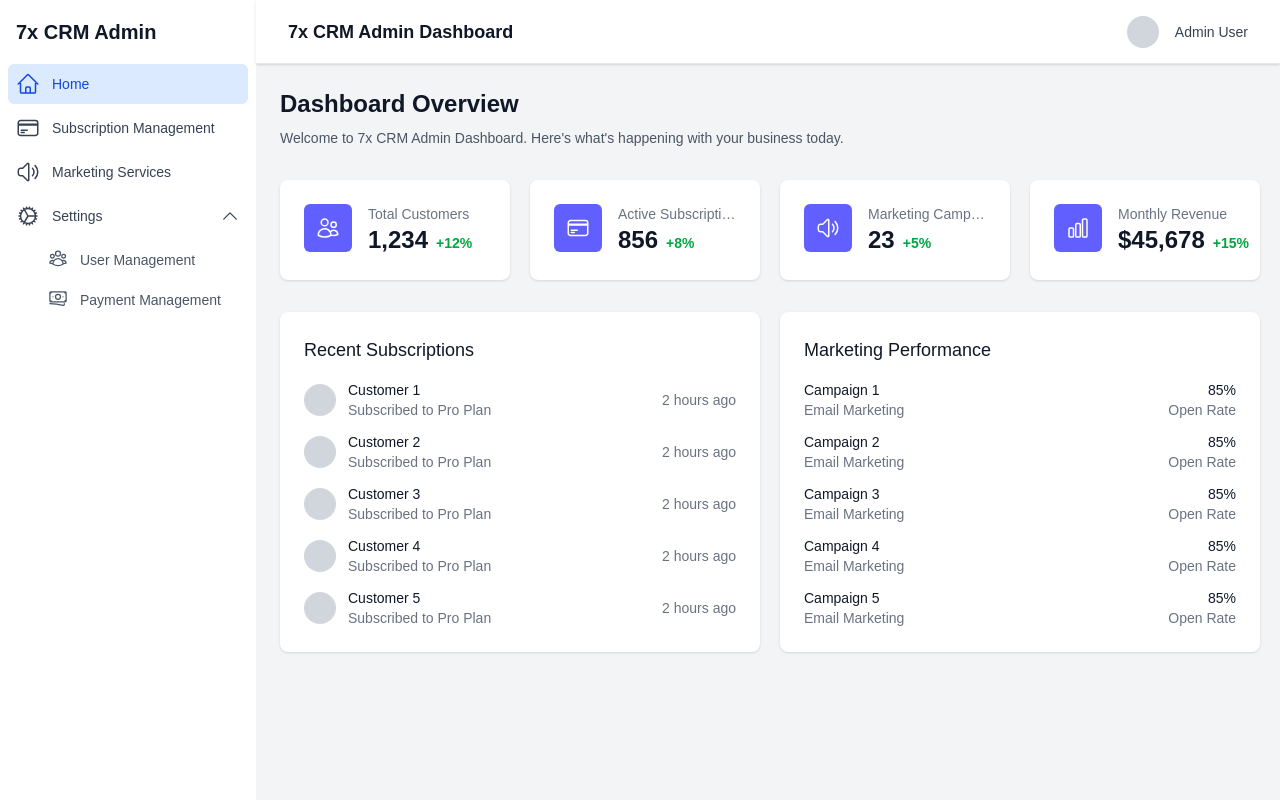
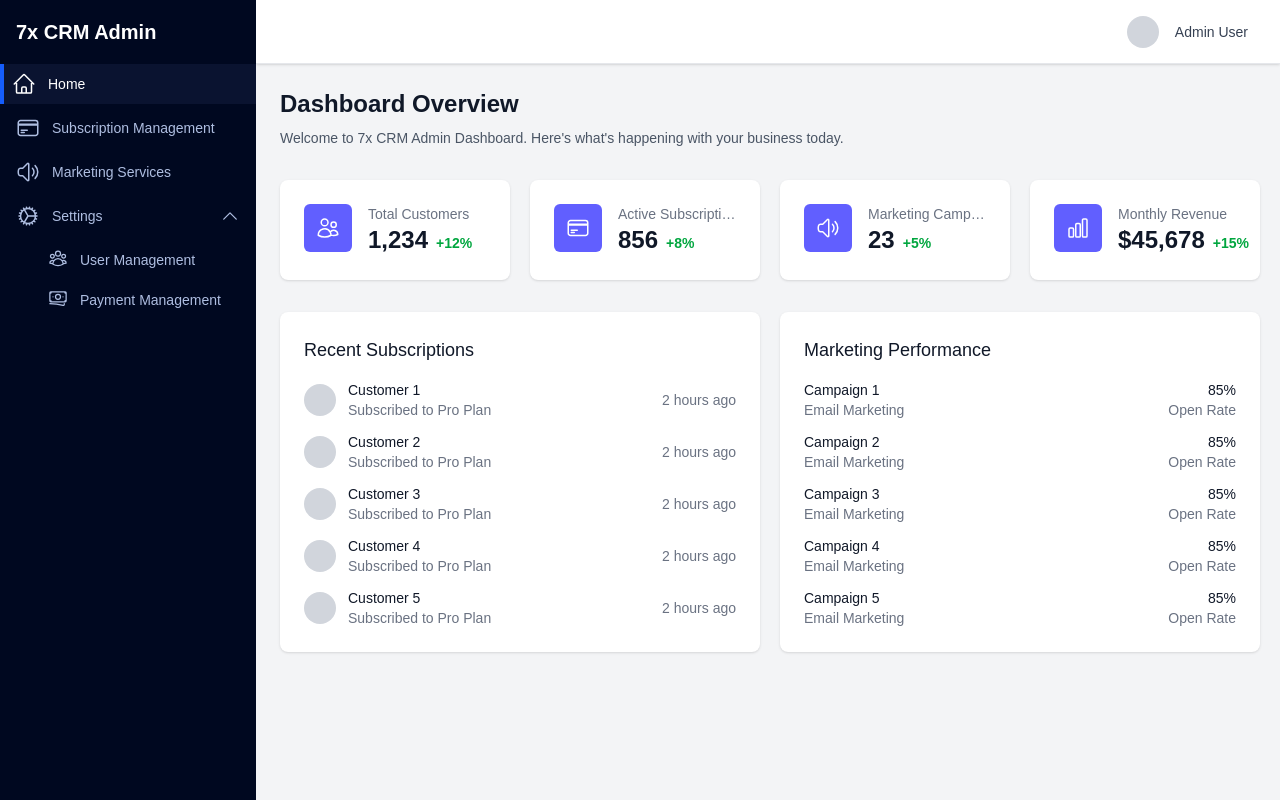
Before and after one commit to lekompozer/7xcrm-frontend, a Next.js app: page /home in a window 1280 px wide. Both pictures are taken after a click on the button "Settings". Built offline with nearby package versions, Linux system fonts and the light colour scheme.

Commit message:
update marketing page

```diff
--- a/src/app/layout.tsx
+++ b/src/app/layout.tsx
@@ -1,10 +1,10 @@
 import type { Metadata } from "next";
-import { Roboto } from "next/font/google";
+import { Inter } from "next/font/google";
 import "./globals.css";
 
-const roboto = Roboto({
+const inter = Inter({
   subsets: ["latin"],
-  variable: "--font-roboto",
+  variable: "--font-inter",
   weight: ["300", "400", "500", "700"],
 });
 
@@ -21,7 +21,7 @@ export default function RootLayout({
   return (
     <html lang="en">
       <body
-        className={`${roboto.variable} font-sans antialiased`}
+        className={`${inter.variable} font-sans antialiased`}
       >
         {children}
       </body>
--- a/src/components/layout/DashboardLayout.tsx
+++ b/src/components/layout/DashboardLayout.tsx
@@ -12,7 +12,7 @@ export default function DashboardLayout({ children }: DashboardLayoutProps) {
             <div className="flex flex-1 flex-col min-w-0">
                 <Header />
                 <main className="flex-1 overflow-y-auto">
-                    <div className="p-6 pr-5 max-w-full">
+                    <div className="p-6 pr-5 max-w-full md:pl-6 pl-16">
                         {children}
                     </div>
                 </main>
--- a/src/components/layout/Header.tsx
+++ b/src/components/layout/Header.tsx
@@ -3,7 +3,7 @@ export default function Header() {
         <div className="sticky top-0 z-40 flex h-16 shrink-0 items-center gap-x-4 border-b border-gray-200 bg-white px-4 shadow-sm sm:gap-x-6 sm:px-6 lg:px-8">
             <div className="flex flex-1 gap-x-4 self-stretch lg:gap-x-6">
                 <div className="flex flex-1 items-center">
-                    <h2 className="text-lg font-semibold text-gray-900">
+                    <h2 className="text-lg font-semibold text-gray-900 ml-16 md:hidden">
                         7x CRM Admin Dashboard
                     </h2>
                 </div>
--- a/src/components/layout/Sidebar.tsx
+++ b/src/components/layout/Sidebar.tsx
@@ -10,7 +10,9 @@ import {
     CogIcon,
     ChevronDownIcon,
     UserGroupIcon,
-    BanknotesIcon
+    BanknotesIcon,
+    Bars3Icon,
+    XMarkIcon
 } from '@heroicons/react/24/outline'; const menuItems = [
     {
         name: 'Home',
@@ -49,15 +51,58 @@ import {
 export default function Sidebar() {
     const pathname = usePathname();
     const [openSubmenu, setOpenSubmenu] = useState<string | null>(null);
+    const [isMobileMenuOpen, setIsMobileMenuOpen] = useState(false);
 
     const toggleSubmenu = (menuName: string) => {
         setOpenSubmenu(openSubmenu === menuName ? null : menuName);
     };
 
+    const toggleMobileMenu = () => {
+        setIsMobileMenuOpen(!isMobileMenuOpen);
+    };
+
+    const closeMobileMenu = () => {
+        setIsMobileMenuOpen(false);
+    };
+
     return (
-        <div className="flex h-full w-64 flex-col" style={{ width: '256px', backgroundColor: '#ffffff' }}>
+        <>
+            {/* Mobile Menu Button */}
+            <button
+                onClick={toggleMobileMenu}
+                className="fixed top-4 left-4 z-50 p-2 rounded-md bg-gray-800 text-white md:hidden"
+            >
+                <Bars3Icon className="h-6 w-6" />
+            </button>
+
+            {/* Mobile Overlay */}
+            {isMobileMenuOpen && (
+                <div
+                    className="fixed inset-0 bg-black bg-opacity-50 z-40 md:hidden"
+                    onClick={closeMobileMenu}
+                />
+            )}
+
+            {/* Sidebar */}
+            <div
+                className={`
+                    flex h-full flex-col
+                    md:w-64 md:relative md:translate-x-0
+                    fixed w-64 top-0 left-0 z-50 transition-transform duration-300 ease-in-out
+                    ${isMobileMenuOpen ? 'translate-x-0' : '-translate-x-full'}
+                `}
+                style={{ backgroundColor: '#000820' }}
+            >
+                {/* Mobile Close Button */}
+                <button
+                    onClick={closeMobileMenu}
+                    className="absolute top-4 right-4 p-2 text-white md:hidden"
+                >
+                    <XMarkIcon className="h-6 w-6" />
+                </button>
+
                 <div className="flex h-16 shrink-0 items-center px-4">
-                <h1 className="text-xl font-bold text-gray-900">7x CRM Admin</h1>
+                    <h1 className="text-xl font-bold text-white">7x CRM Admin</h1>
                 </div>
                 <nav className="flex flex-1 flex-col px-4 pb-4">
                     <ul role="list" className="flex flex-1 flex-col gap-y-7">
@@ -68,10 +113,16 @@ export default function Sidebar() {
                                         {!item.children ? (
                                             <Link
                                                 href={item.href}
-                                            className={`group flex gap-x-3 rounded-md p-2 text-sm leading-6 ${pathname === item.href
-                                                ? 'bg-blue-100 text-blue-700 font-medium'
-                                                : 'text-gray-700 hover:text-blue-700 hover:bg-gray-100'
+                                                onClick={closeMobileMenu}
+                                                className={`group flex gap-x-3 p-2 leading-6 font-medium ${pathname === item.href
+                                                    ? 'text-white border-l-4 border-blue-600 -mx-2'
+                                                    : 'hover:text-white hover:bg-gray-700 rounded-md'
                                                     }`}
+                                                style={{
+                                                    fontSize: '14px',
+                                                    color: pathname === item.href ? 'white' : '#AEBEE1',
+                                                    backgroundColor: pathname === item.href ? '#0A1330' : undefined
+                                                }}
                                             >
                                                 <item.icon
                                                     className="h-6 w-6 shrink-0"
@@ -83,10 +134,15 @@ export default function Sidebar() {
                                             <div>
                                                 <button
                                                     onClick={() => toggleSubmenu(item.name)}
-                                                className={`group flex w-full items-center gap-x-3 rounded-md p-2 text-left text-sm leading-6 ${pathname.startsWith(item.href)
-                                                    ? 'bg-blue-100 text-blue-700 font-medium'
-                                                    : 'text-gray-700 hover:text-blue-700 hover:bg-gray-100'
+                                                    className={`group flex w-full items-center gap-x-3 p-2 text-left leading-6 font-medium ${pathname.startsWith(item.href)
+                                                        ? 'text-white border-l-4 border-blue-600 -mx-2'
+                                                        : 'hover:text-white hover:bg-gray-700 rounded-md'
                                                         }`}
+                                                    style={{
+                                                        fontSize: '14px',
+                                                        color: pathname.startsWith(item.href) ? 'white' : '#AEBEE1',
+                                                        backgroundColor: pathname.startsWith(item.href) ? '#0A1330' : undefined
+                                                    }}
                                                 >
                                                     <item.icon
                                                         className="h-6 w-6 shrink-0"
@@ -96,6 +152,9 @@ export default function Sidebar() {
                                                     <ChevronDownIcon
                                                         className={`ml-auto h-5 w-5 shrink-0 transition-transform ${openSubmenu === item.name ? 'rotate-180' : ''
                                                             }`}
+                                                        style={{
+                                                            color: pathname.startsWith(item.href) ? 'white' : '#AEBEE1'
+                                                        }}
                                                         aria-hidden="true"
                                                     />
                                                 </button>
@@ -105,10 +164,16 @@ export default function Sidebar() {
                                                             <li key={subItem.name}>
                                                                 <Link
                                                                     href={subItem.href}
-                                                                className={`group flex gap-x-3 rounded-md py-2 pl-8 pr-2 text-sm leading-6 ${pathname === subItem.href
-                                                                    ? 'bg-blue-100 text-blue-700 font-medium'
-                                                                    : 'text-gray-600 hover:text-blue-700 hover:bg-gray-100'
+                                                                    onClick={closeMobileMenu}
+                                                                    className={`group flex gap-x-3 py-2 pl-8 pr-2 leading-6 font-medium ${pathname === subItem.href
+                                                                        ? 'text-white border-l-4 border-blue-600 -mx-2'
+                                                                        : 'hover:text-white hover:bg-gray-700 rounded-md'
                                                                         }`}
+                                                                    style={{
+                                                                        fontSize: '14px',
+                                                                        color: pathname === subItem.href ? 'white' : '#AEBEE1',
+                                                                        backgroundColor: pathname === subItem.href ? '#0A1330' : undefined
+                                                                    }}
                                                                 >
                                                                     <subItem.icon
                                                                         className="h-5 w-5 shrink-0"
@@ -129,5 +194,6 @@ export default function Sidebar() {
                     </ul>
                 </nav>
             </div>
+        </>
     );
 }
```
Lines whose indentation alone changed are shown as unchanged.
